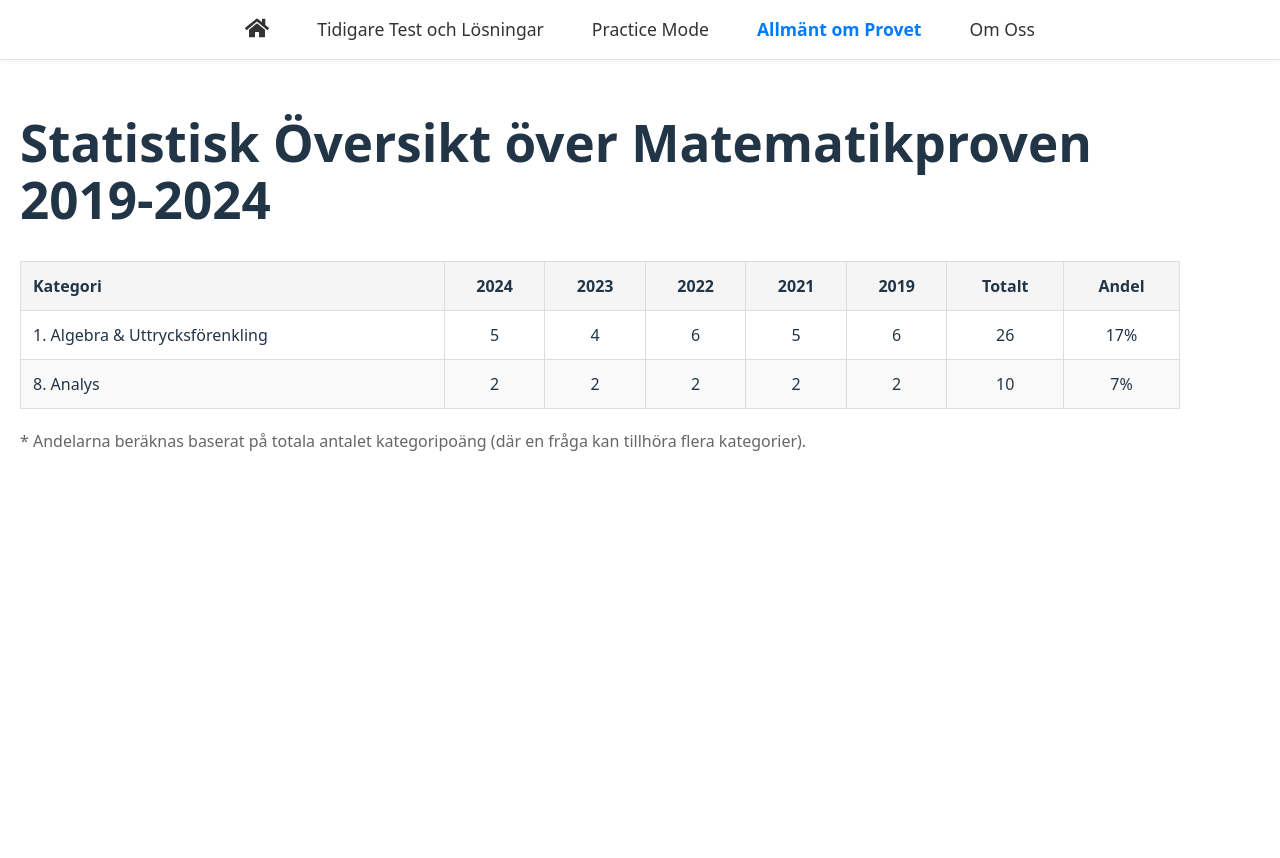
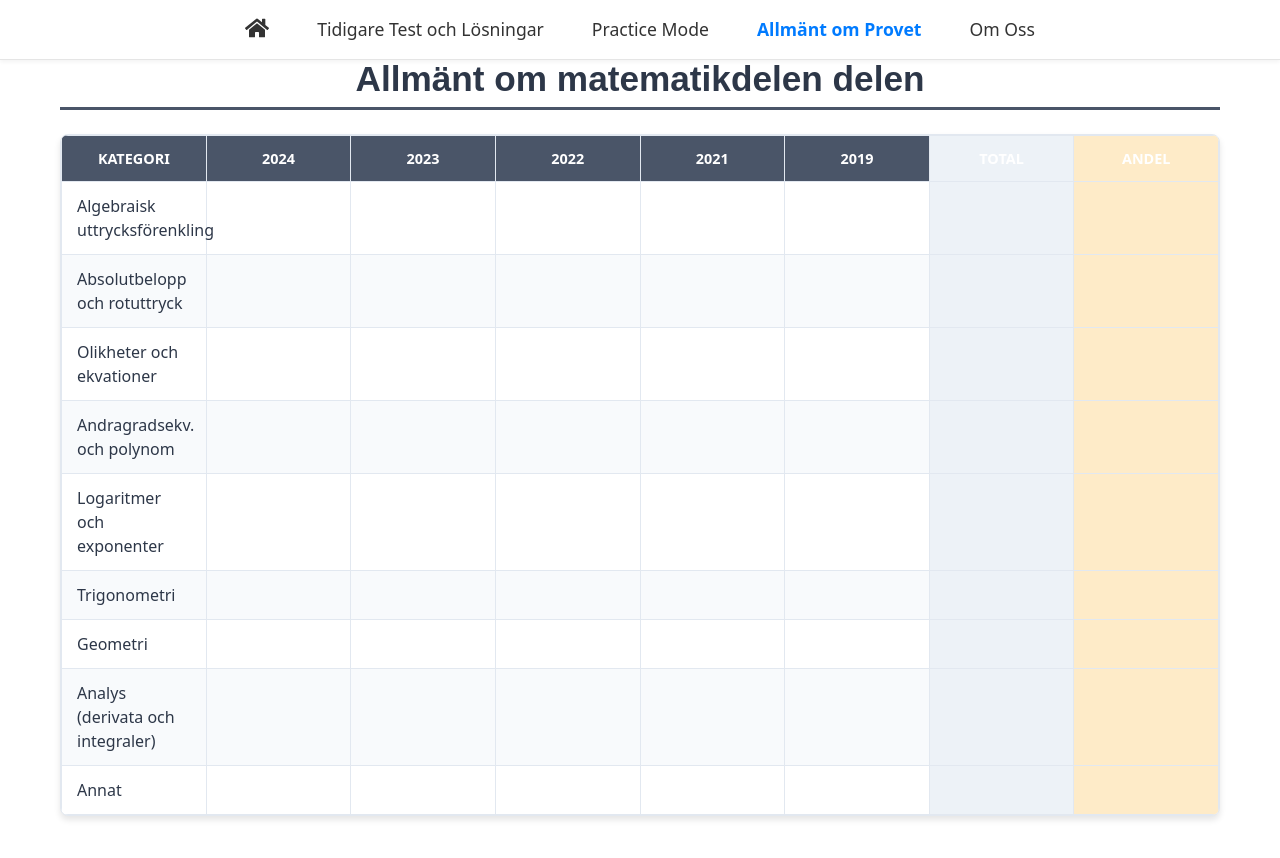
Before and after one commit to J-Henriksson/goofy-ahh-react-project, a React (Vite) app in the folder react-app/: page /allmant-prov in a window 1280 px wide. Built offline with nearby package versions, Linux system fonts and the light colour scheme.

Commit message:
ändrat tabell

```diff
--- a/react-app/src/pages/AllmantProv.css
+++ b/react-app/src/pages/AllmantProv.css
@@ -1,64 +1,84 @@
-.prov-statistik-container {
-    padding: 20px;
-    margin-top: 60px;
+/* AllmantProv.css */
+.container {
     max-width: 1200px;
-    margin-left: auto;
-    margin-right: auto;
-    background-color: #ffffff;
-    box-shadow: 0 2px 4px rgba(0,0,0,0.1);
-    border-radius: 8px;
+    margin: 2rem auto;
+    padding: 0 20px;
 }
 
-.statistik-tabell {
+.title {
+    text-align: center;
+    color: #2d3748;
+    font-size: 2.2rem;
+    margin-bottom: 1.5rem;
+    padding-bottom: 0.5rem;
+    border-bottom: 3px solid #4a5568;
+    font-family: 'Arial', sans-serif;
+}
+
+.table-container {
+    overflow-x: auto;
+    box-shadow: 0 4px 6px rgba(0, 0, 0, 0.1);
+    border-radius: 8px;
+    background: white;
+    border: 1px solid #e2e8f0;
+}
+
+table {
     width: 100%;
     border-collapse: collapse;
-    margin: 20px 0;
-    font-family: 'Segoe UI', Tahoma, Geneva, Verdana, sans-serif;
     table-layout: fixed;
     min-width: 800px;
 }
 
-.statistik-tabell th {
-    background-color: #2c3e50;
-    color: white;
-    padding: 15px;
-    text-align: left;
-    position: sticky;
-    top: 0;
-    border: 1px solid #34495e;
+th, td {
+    padding: 12px 15px;
+    border: 1px solid #e2e8f0;
+    text-align: center;
 }
 
-.statistik-tabell td {
-    padding: 12px;
-    border: 1px solid #ecf0f1;
-    background-color: white;
+th {
+    background-color: #4a5568;
+    color: white;
+    font-weight: bold;
+    text-transform: uppercase;
+    font-size: 0.9rem;
 }
 
-.statistik-tabell tr:nth-child(even) td {
-    background-color: #f8f9fa;
+tr:nth-child(even) {
+    background-color: #f8fafc;
 }
 
-.statistik-tabell tr:hover td {
-    background-color: #e9f5ff;
+tr:hover {
+    background-color: #f0f4f8;
 }
 
-.tabell-fotnot {
-    color: #7f8c8d;
-    font-size: 0.9em;
-    margin-top: 15px;
-    padding: 10px;
-    background-color: #f8f9fa;
-    border-radius: 4px;
+td:first-child {
+    text-align: left;
+    font-weight: 500;
+    color: #2d3748;
+}
+
+.total-column {
+    background-color: #edf2f7;
+    font-weight: 600;
+}
+
+.percentage-column {
+    background-color: #feebc8;
+    font-weight: 600;
 }
 
 @media (max-width: 768px) {
-    .prov-statistik-container {
-        padding: 10px;
-        margin-top: 40px;
+    .container {
+        padding: 0 10px;
     }
 
-    .statistik-tabell {
-        font-size: 0.9em;
-        min-width: 600px;
+    .title {
+        font-size: 1.8rem;
+    }
+
+    th, td {
+        padding: 10px;
+        font-size: 0.85rem;
     }
 }
--- a/react-app/src/pages/AllmantProv.jsx
+++ b/react-app/src/pages/AllmantProv.jsx
@@ -1,55 +1,56 @@
-import React from 'react';
+import React, { useEffect } from 'react';
+import './AllmantProv.css';
 
 const AllmantProv = () => {
+  useEffect(() => {
+    document.title = "Allmänt om MATEMATIK delen";
+  }, []);
+
+  const categories = [
+    { name: 'Algebraisk uttrycksförenkling' },
+    { name: 'Absolutbelopp och rotuttryck' },
+    { name: 'Olikheter och ekvationer' },
+    { name: 'Andragradsekv. och polynom' },
+    { name: 'Logaritmer och exponenter' },
+    { name: 'Trigonometri' },
+    { name: 'Geometri' },
+    { name: 'Analys (derivata och integraler)' },
+    { name: 'Annat' }
+  ];
+
   return (
-    <div style={{ padding: '20px', marginTop: '60px', maxWidth: '1200px', overflowX: 'auto' }}>
-      <h1>Statistisk Översikt över Matematikproven 2019-2024</h1>
+    <div className="container">
+      <h1 className="title">Allmänt om matematikdelen delen</h1>
 
-      <table style={{ borderCollapse: 'collapse', width: '100%', marginTop: '20px' }}>
+      <div className="table-container">
+        <table>
           <thead>
-          <tr style={{ backgroundColor: '#f5f5f5' }}>
-            <th style={{ padding: '12px', border: '1px solid #ddd', textAlign: 'left' }}>Kategori</th>
-            <th style={{ padding: '12px', border: '1px solid #ddd', textAlign: 'center' }}>2024</th>
-            <th style={{ padding: '12px', border: '1px solid #ddd', textAlign: 'center' }}>2023</th>
-            <th style={{ padding: '12px', border: '1px solid #ddd', textAlign: 'center' }}>2022</th>
-            <th style={{ padding: '12px', border: '1px solid #ddd', textAlign: 'center' }}>2021</th>
-            <th style={{ padding: '12px', border: '1px solid #ddd', textAlign: 'center' }}>2019</th>
-            <th style={{ padding: '12px', border: '1px solid #ddd', textAlign: 'center' }}>Totalt</th>
-            <th style={{ padding: '12px', border: '1px solid #ddd', textAlign: 'center' }}>Andel</th>
+            <tr>
+              <th>Kategori</th>
+              <th>2024</th>
+              <th>2023</th>
+              <th>2022</th>
+              <th>2021</th>
+              <th>2019</th>
+              <th className="total-column">Total</th>
+              <th className="percentage-column">Andel</th>
             </tr>
           </thead>
           <tbody>
-          {/* Rad för Algebra */}
-          <tr>
-            <td style={{ padding: '12px', border: '1px solid #ddd' }}>1. Algebra & Uttrycksförenkling</td>
-            <td style={{ padding: '12px', border: '1px solid #ddd', textAlign: 'center' }}>5</td>
-            <td style={{ padding: '12px', border: '1px solid #ddd', textAlign: 'center' }}>4</td>
-            <td style={{ padding: '12px', border: '1px solid #ddd', textAlign: 'center' }}>6</td>
-            <td style={{ padding: '12px', border: '1px solid #ddd', textAlign: 'center' }}>5</td>
-            <td style={{ padding: '12px', border: '1px solid #ddd', textAlign: 'center' }}>6</td>
-            <td style={{ padding: '12px', border: '1px solid #ddd', textAlign: 'center' }}>26</td>
-            <td style={{ padding: '12px', border: '1px solid #ddd', textAlign: 'center' }}>17%</td>
+            {categories.map((category, index) => (
+              <tr key={index}>
+                <td>{category.name}</td>
+                <td></td>
+                <td></td>
+                <td></td>
+                <td></td>
+                <td></td>
+                <td className="total-column"></td>
+                <td className="percentage-column"></td>
               </tr>
-
-          {/* Rad för Analys */}
-          <tr style={{ backgroundColor: '#f9f9f9' }}>
-            <td style={{ padding: '12px', border: '1px solid #ddd' }}>8. Analys</td>
-            <td style={{ padding: '12px', border: '1px solid #ddd', textAlign: 'center' }}>2</td>
-            <td style={{ padding: '12px', border: '1px solid #ddd', textAlign: 'center' }}>2</td>
-            <td style={{ padding: '12px', border: '1px solid #ddd', textAlign: 'center' }}>2</td>
-            <td style={{ padding: '12px', border: '1px solid #ddd', textAlign: 'center' }}>2</td>
-            <td style={{ padding: '12px', border: '1px solid #ddd', textAlign: 'center' }}>2</td>
-            <td style={{ padding: '12px', border: '1px solid #ddd', textAlign: 'center' }}>10</td>
-            <td style={{ padding: '12px', border: '1px solid #ddd', textAlign: 'center' }}>7%</td>
-          </tr>
-
-          {/* Ytterligare rader kan läggas till här enligt samma mönster */}
-
+            ))}
           </tbody>
         </table>
-
-      <div style={{ marginTop: '20px', color: '#666' }}>
-        <p>* Andelarna beräknas baserat på totala antalet kategoripoäng (där en fråga kan tillhöra flera kategorier).</p>
       </div>
     </div>
   );
```
Lines whose indentation alone changed are shown as unchanged.
